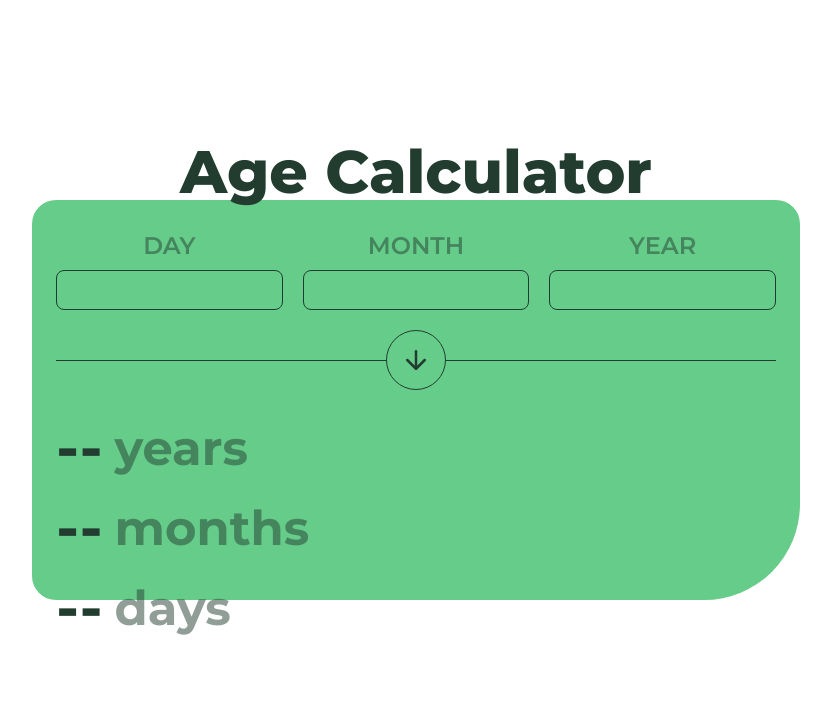
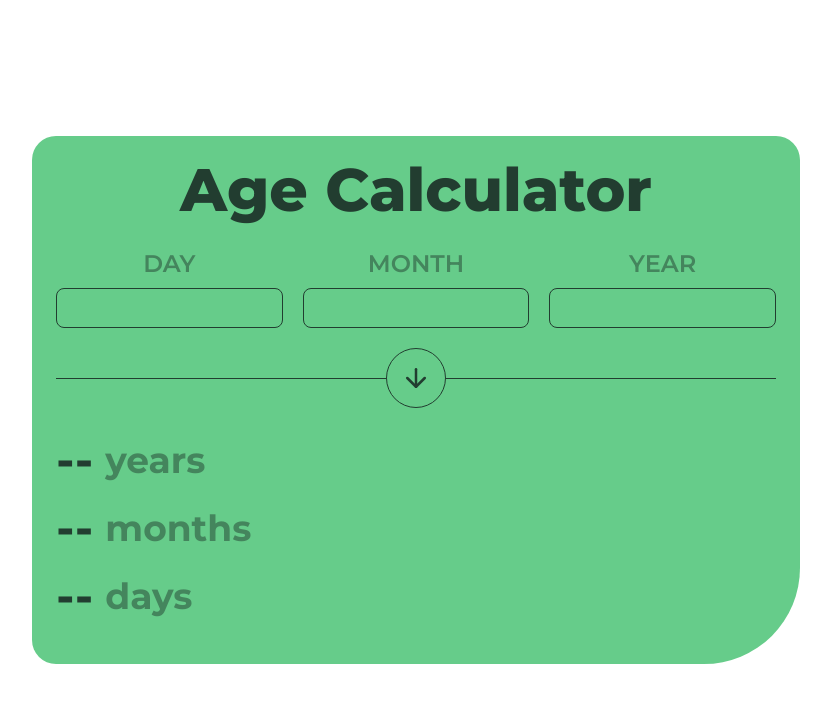
Before and after one commit to chaosweasl/age-calculator, a React (Vite) app: page / in a window 1280 px wide. Shown: the top 702 px of the page, without its empty margins (224-1055 px from the left). Built offline with nearby package versions, Linux system fonts and the light colour scheme.

Commit message:
fixed height (hopefully)

```diff
--- a/src/components/Card.tsx
+++ b/src/components/Card.tsx
@@ -57,7 +57,7 @@ export function Card({ error, setError }: CardProps) {
   };
 
   return (
-    <div className="card bg-primary text-primary-content justify-center items-center flex h-1/2 w-9/10 sm:w-xl lg:w-3xl">
+    <div className="card bg-primary text-primary-content justify-center items-center flex h-auto w-9/10 sm:w-xl lg:w-3xl">
       <div className="card-body">
         <h1 className="card-title text-4xl sm:text-6xl justify-center items-center mb-5 font-extrabold">
           Age Calculator
@@ -108,23 +108,23 @@ export function Card({ error, setError }: CardProps) {
           </div>
         </form>
 
-        <div className="mt-5 mb-5 h-full flex flex-col justify-start items-start">
-          <div className="flex flex-col gap-5">
-            <p className="text-6xl font-bold flex flex-row gap-3">
+        <div className="mt-5 mb-5 h-full flex flex-col justify-start items-start text-center">
+          <div className="text-left flex flex-col gap-5">
+            <p className="text-5xl font-bold flex flex-row gap-3">
               {ageYears !== null && error == "" ? ageYears : "--"}{" "}
-              <span className="text-primary-content/50 text-5xl flex justify-start items-center">
+              <span className="text-primary-content/50 text-4xl flex justify-start items-center">
                 years
               </span>
             </p>
-            <p className="text-6xl font-bold flex flex-row gap-3">
+            <p className="text-5xl font-bold flex flex-row gap-3">
               {ageMonths !== null && error == "" ? ageMonths : "--"}{" "}
-              <span className="text-primary-content/50 text-5xl flex justify-start items-center">
+              <span className="text-primary-content/50 text-4xl flex justify-start items-center">
                 months
               </span>
             </p>
-            <p className="text-6xl font-bold flex flex-row gap-3">
+            <p className="text-5xl font-bold flex flex-row gap-3">
               {ageDays !== null && error == "" ? ageDays : "--"}{" "}
-              <span className="text-primary-content/50 text-5xl flex justify-start items-center">
+              <span className="text-primary-content/50 text-4xl flex justify-start items-center">
                 days
               </span>
             </p>
```
